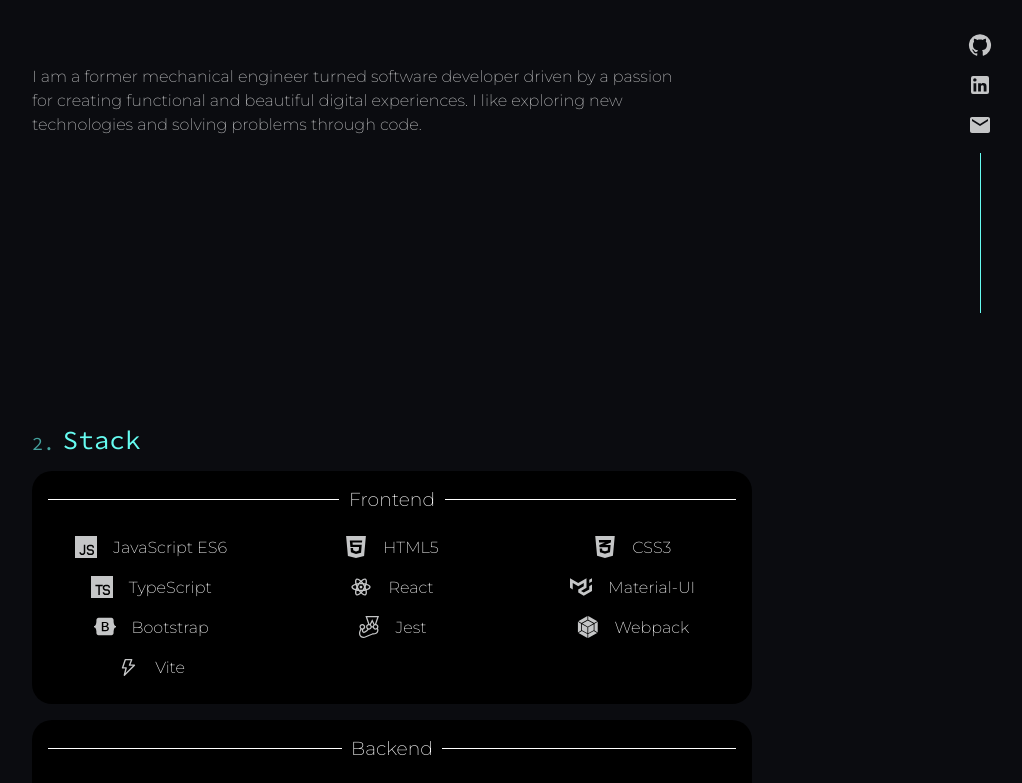
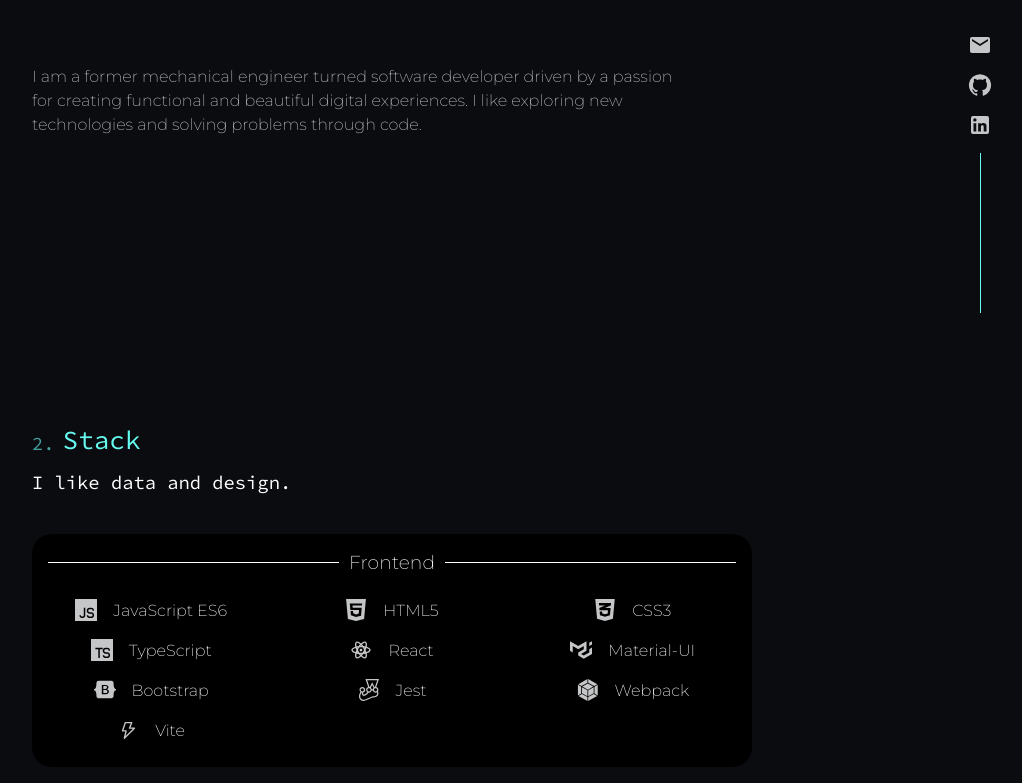
Before and after one commit to Justin-Arakaki/portfolio, a React (Vite) app: page / in a window 1280 px wide. Shown: the part 487-1270 px from the top of the page, without its empty margins (248-1270 px from the left). Built offline with nearby package versions, Linux system fonts and the light colour scheme.

Commit message:
completed contact page

```diff
--- a/src/App.tsx
+++ b/src/App.tsx
@@ -16,6 +16,7 @@
     gap: '20vh',
     maxWidth: '800px !important',
     paddingInline: '2.5rem !important',
+    marginBottom: '8rem',
   };
 
   return (
--- a/src/components/floating-buttons/FloatingButtons.tsx
+++ b/src/components/floating-buttons/FloatingButtons.tsx
@@ -1,51 +1,20 @@
-import { Box, IconButton, SxProps, Theme } from '@mui/material';
-import EmailIcon from '@mui/icons-material/Email';
-import GitHubIcon from '@mui/icons-material/GitHub';
-import LinkedInIcon from '@mui/icons-material/LinkedIn';
+import { Box, IconButton } from '@mui/material';
+import { useSiteData } from '../../contexts/SiteDataContext';
 import { useWindow } from '../../contexts/WindowContext';
+import {
+  iconStyle,
+  floatingBoxStyle,
+  lineStyle,
+} from './floatingButtonsStyles';
 
 export default function FloatingButtons() {
+  const { socials } = useSiteData().pages.contact;
   const windowWidth = useWindow();
   if (windowWidth < 800) return null;
 
-  const floatingBoxStyle: SxProps<Theme> = {
-    display: 'flex',
-    flexDirection: 'column',
-    alignItems: 'center',
-    position: 'fixed',
-    bottom: 0,
-    right: '2rem',
-  };
-  const lineStyle: SxProps<Theme> = {
-    backgroundColor: 'primary.main',
-    height: '20vh',
-    width: '1px',
-    marginTop: '0.5rem',
-  };
-  const iconStyle: SxProps<Theme> = {
-    color: 'text.primary',
-    transition: '0.5s',
-    ['&:hover']: { color: 'text.secondary' },
-  };
+  const buttons = socials.map((info, index) => {
+    const SocialIcon = info.icon;
 
-  const buttonInfo = [
-    {
-      title: 'github',
-      link: 'https://github.com/Justin-Arakaki',
-      icon: <GitHubIcon sx={iconStyle} />,
-    },
-    {
-      title: 'linkedin',
-      link: 'https://www.linkedin.com/in/jrarakaki/',
-      icon: <LinkedInIcon sx={iconStyle} />,
-    },
-    {
-      title: 'email',
-      link: 'mailto: Justin.r.arakaki7@gmail.com',
-      icon: <EmailIcon sx={iconStyle} />,
-    },
-  ];
-  const buttons = buttonInfo.map((info, index) => {
     return (
       <IconButton
         disableRipple
@@ -53,7 +22,7 @@
         href={info.link}
         key={index}
       >
-        {info.icon}
+        <SocialIcon sx={iconStyle} />
       </IconButton>
     );
   });
--- /dev/null
+++ b/src/components/floating-buttons/floatingButtonsStyles.tsx
@@ -0,0 +1,23 @@
+import { SxProps, Theme } from '@mui/material';
+
+export const floatingBoxStyle: SxProps<Theme> = {
+  display: 'flex',
+  flexDirection: 'column',
+  alignItems: 'center',
+  position: 'fixed',
+  bottom: 0,
+  right: '2rem',
+};
+
+export const lineStyle: SxProps<Theme> = {
+  backgroundColor: 'primary.main',
+  height: '20vh',
+  width: '1px',
+  marginTop: '0.5rem',
+};
+
+export const iconStyle: SxProps<Theme> = {
+  color: 'text.primary',
+  transition: '0.5s',
+  ['&:hover']: { color: 'text.secondary' },
+};
--- a/src/components/skill-list/skillListStyles.tsx
+++ b/src/components/skill-list/skillListStyles.tsx
@@ -36,8 +36,6 @@
 export const skillListWrapperStyle: SxProps<Theme> = {
   borderRadius: 5,
   backgroundColor: 'background.paper',
-  marginTop: '1rem',
-  marginBottom: '1rem',
   padding: '1rem',
 };
 
--- a/src/constants/contactData.ts
+++ b/src/constants/contactData.ts
@@ -1,13 +1,32 @@
+import EmailIcon from '@mui/icons-material/Email';
+import GitHubIcon from '@mui/icons-material/GitHub';
+import LinkedInIcon from '@mui/icons-material/LinkedIn';
+
 const contactData = {
   link: 'contact',
   pageNum: 4,
   label: 'Contact',
   content: {
-    name: 'Justin Arakaki',
-    greeting: 'Hi there, my name is_',
-    title: 'a web developer.',
-    about:
-      'I am a former mechanical engineer turned software developer driven by a passion for creating functional and beautiful digital experiences. I like exploring new technologies and solving problems through code.',
+    blurb: "Let's get in touch!",
+    message:
+      "Thanks for visiting my portfolio. If you are looking for a enthusiastic and self-motivated web developer, please don't hesitate to reach out. Let's build something neat!",
   },
+  socials: [
+    {
+      title: 'Email',
+      link: 'mailto: Justin.r.arakaki7@gmail.com',
+      icon: EmailIcon,
+    },
+    {
+      title: 'GitHub',
+      link: 'https://github.com/Justin-Arakaki',
+      icon: GitHubIcon,
+    },
+    {
+      title: 'LinkedIn',
+      link: 'https://www.linkedin.com/in/jrarakaki/',
+      icon: LinkedInIcon,
+    },
+  ],
 };
 export default contactData;
--- a/src/constants/skillsData.ts
+++ b/src/constants/skillsData.ts
@@ -20,7 +20,7 @@
   pageNum: 2,
   label: 'Stack',
   content: {
-    blurb: '',
+    blurb: 'I like data and design.',
     frontend: [
       { name: 'JavaScript ES6', icon: javascriptIcon, strength: 2 },
       { name: 'HTML5', icon: htmlIcon, strength: 2 },
--- a/src/contexts/MasterProvider.tsx
+++ b/src/contexts/MasterProvider.tsx
@@ -1,6 +1,6 @@
 import { ReactNode } from 'react';
 import { ThemeProvider } from '@mui/material/styles';
-import defaultTheme from '../components/defaultTheme';
+import defaultTheme from '../components/themes/defaultTheme';
 import { SiteDataProvider } from './SiteDataContext';
 import { WindowProvider } from './WindowContext';
 
--- a/src/pages/contact/Contact.tsx
+++ b/src/pages/contact/Contact.tsx
@@ -1,12 +1,46 @@
+import { Box, Button, Typography } from '@mui/material';
 import { useSiteData } from '../../contexts/SiteDataContext';
 import Section from '../../components/ui/Section';
-import SamplePage from '../SamplePage';
+import {
+  iconButtonStyle,
+  iconStyle,
+  socialsWrapperStyle,
+} from './contactStyle';
 
 export default function Contact() {
-  const { link, pageNum, label } = useSiteData().pages.contact;
+  const { link, pageNum, label, content, socials } =
+    useSiteData().pages.contact;
+  const socialButtons = socials.map((info, index) => {
+    const SocialIcon = info.icon;
+
+    return (
+      <Button
+        disableRipple
+        variant="outlined"
+        aria-label={info.title}
+        href={info.link}
+        key={index}
+        sx={iconButtonStyle}
+      >
+        <SocialIcon sx={iconStyle} />
+        <Typography variant="body2" color="text.secondary">
+          {info.title}
+        </Typography>
+      </Button>
+    );
+  });
+
   return (
     <Section id={link} pageNum={pageNum} label={label}>
-      <SamplePage />
+      <Typography variant="h4" color="text.secondary" mb={5}>
+        {content.blurb}
+      </Typography>
+      <Box maxWidth={500}>
+        <Typography variant="body1" color="text.secondary">
+          {content.message}
+        </Typography>
+      </Box>
+      <Box sx={socialsWrapperStyle}>{socialButtons}</Box>
     </Section>
   );
 }
--- /dev/null
+++ b/src/pages/contact/contactStyle.tsx
@@ -0,0 +1,32 @@
+import { Theme } from '@emotion/react';
+import { SxProps } from '@mui/material';
+import { useWindow } from '../../contexts/WindowContext';
+
+export const iconStyle: SxProps<Theme> = {
+  color: 'text.secondary',
+  paddingBottom: '4px',
+};
+
+export const socialsWrapperStyle: SxProps<Theme> = {
+  display: 'flex',
+  flexWrap: 'wrap',
+  justifyContent: 'center',
+  gap: '3rem',
+  marginTop: '4rem',
+};
+
+export const iconButtonStyle: SxProps<Theme> = () => {
+  const windowWidth = useWindow();
+  const isLargeWindow = windowWidth > 680;
+
+  return {
+    display: 'flex',
+    alignItems: 'center',
+    justifyContent: 'center',
+    gap: '0.5rem',
+    color: 'primary',
+    borderRadius: '5px',
+    width: isLargeWindow ? 150 : 200,
+    marginInline: isLargeWindow ? 0 : '50px',
+  };
+};
--- a/src/pages/projects/Projects.tsx
+++ b/src/pages/projects/Projects.tsx
@@ -1,11 +1,11 @@
-import { Box } from '@mui/material';
+import { Box, Typography } from '@mui/material';
 import { useSiteData } from '../../contexts/SiteDataContext';
 import ProjectCard from '../../components/project-card/ProjectCard';
 import Section from '../../components/ui/Section';
 import { boxStyle } from './projectStyles';
 
 export default function Projects() {
-  const { link, pageNum, label, list } = useSiteData().pages.projects;
+  const { link, pageNum, label, list, content } = useSiteData().pages.projects;
 
   const projects = list.map((item, index) => (
     <ProjectCard
@@ -21,6 +21,9 @@
 
   return (
     <Section id={link} pageNum={pageNum} label={label}>
+      <Typography variant="h4" color="text.secondary" mb={5}>
+        {content.blurb}
+      </Typography>
       <Box sx={boxStyle}>{projects}</Box>
     </Section>
   );
--- a/src/pages/skills/Skills.tsx
+++ b/src/pages/skills/Skills.tsx
@@ -1,3 +1,4 @@
+import { Stack, Typography } from '@mui/material';
 import { useSiteData } from '../../contexts/SiteDataContext';
 import SkillList from '../../components/skill-list/SkillList';
 import Section from '../../components/ui/Section';
@@ -7,8 +8,13 @@
 
   return (
     <Section id={link} pageNum={pageNum} label={label}>
-      <SkillList header="Frontend" skills={content.frontend} />
-      <SkillList header="Backend" skills={content.backend} />
+      <Typography variant="h4" color="text.secondary" mb={5}>
+        {content.blurb}
+      </Typography>
+      <Stack spacing={2}>
+        <SkillList header="Frontend" skills={content.frontend} />
+        <SkillList header="Backend" skills={content.backend} />
+      </Stack>
     </Section>
   );
 }
```
Also changed, not shown: src/components/themes/defaultTheme.tsx (renamed from src/components/defaultTheme.tsx).
